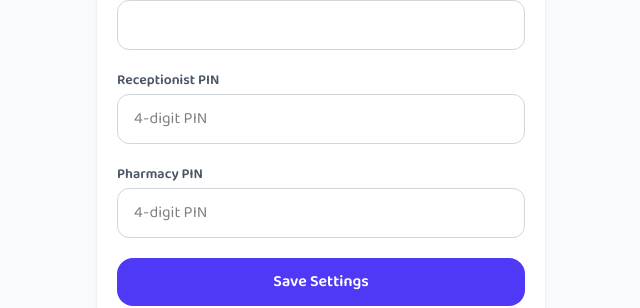
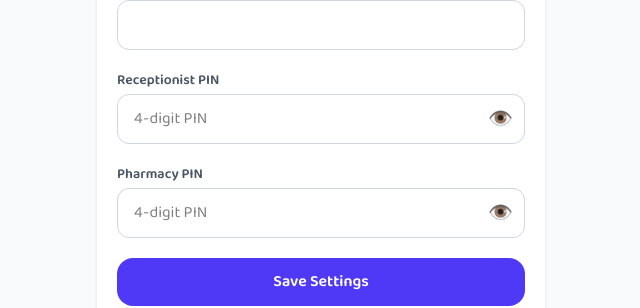
Before and after one commit to kp1153/psychiatrists, a Next.js app: page /doctor/settings in a window 1280 px wide. Shown: the part 224-532 px from the top of the page, without its empty margins (319-959 px from the left). Built offline with nearby package versions, Linux system fonts and the light colour scheme; no server answers.

Commit message:
add medicines picker, BottomNav on all pages, first-time PIN onboarding, eye toggle on PIN inputs

```diff
--- a/app/doctor/page.js
+++ b/app/doctor/page.js
@@ -1,7 +1,7 @@
-'use client';
-import { useEffect, useState } from 'react';
-import Link from 'next/link';
-import BottomNav from '@/components/BottomNav';
+"use client";
+import { useEffect, useState } from "react";
+import Link from "next/link";
+import BottomNav from "@/components/BottomNav";
 
 export default function DoctorQueuePage() {
   const [queue, setQueue] = useState([]);
@@ -9,9 +9,9 @@ export default function DoctorQueuePage() {
 
   async function fetchQueue() {
     setLoading(true);
-    const res = await fetch('/api/prescriptions?status=pending');
+    const res = await fetch("/api/prescriptions?status=pending");
     if (!res.ok) {
-      if (res.status === 401) window.location.href = '/login';
+      if (res.status === 401) window.location.href = "/login";
       setLoading(false);
       return;
     }
@@ -20,36 +20,71 @@ export default function DoctorQueuePage() {
     setLoading(false);
   }
 
-  useEffect(() => { fetchQueue(); }, []);
+  useEffect(() => {
+    async function init() {
+      const s = await fetch("/api/settings");
+      if (s.ok) {
+        const data = await s.json();
+        if (data.pin_receptionist === "1234" && data.pin_pharmacy === "5678") {
+          window.location.href = "/doctor/settings?first=1";
+          return;
+        }
+      }
+      fetchQueue();
+    }
+    init();
+  }, []);
 
   return (
     <>
       <main className="min-h-screen bg-emerald-50 p-4 pb-16">
         <div className="max-w-md mx-auto">
           <div className="flex items-center justify-between mt-4 mb-6">
-            <h1 className="text-2xl font-bold text-emerald-800">Patient Queue</h1>
-            <button onClick={fetchQueue} className="text-sm text-emerald-600 border border-emerald-300 px-3 py-1 rounded-lg">
+            <h1 className="text-2xl font-bold text-emerald-800">
+              Patient Queue
+            </h1>
+            <button
+              onClick={fetchQueue}
+              className="text-sm text-emerald-600 border border-emerald-300 px-3 py-1 rounded-lg"
+            >
               Refresh
             </button>
           </div>
 
-          {loading && <p className="text-gray-400 text-center mt-10">Loading...</p>}
+          {loading && (
+            <p className="text-gray-400 text-center mt-10">Loading...</p>
+          )}
 
           {!loading && queue.length === 0 && (
-            <p className="text-gray-400 text-center mt-10">No pending patients</p>
+            <p className="text-gray-400 text-center mt-10">
+              No pending patients
+            </p>
           )}
 
           <div className="flex flex-col gap-3">
-            {queue.map(p => (
-              <Link key={p.id} href={`/doctor/${p.id}`}
-                className="bg-white rounded-2xl shadow p-4 flex flex-col gap-1 hover:shadow-md active:scale-95 transition">
+            {queue.map((p) => (
+              <Link
+                key={p.id}
+                href={`/doctor/${p.id}`}
+                className="bg-white rounded-2xl shadow p-4 flex flex-col gap-1 hover:shadow-md active:scale-95 transition"
+              >
                 <div className="flex items-center justify-between">
-                  <span className="font-semibold text-gray-800">{p.patient_name}</span>
-                  <span className="text-xs bg-yellow-100 text-yellow-700 px-2 py-0.5 rounded-full">Pending</span>
+                  <span className="font-semibold text-gray-800">
+                    {p.patient_name}
+                  </span>
+                  <span className="text-xs bg-yellow-100 text-yellow-700 px-2 py-0.5 rounded-full">
+                    Pending
+                  </span>
                 </div>
                 <span className="text-sm text-gray-500">{p.patient_phone}</span>
-                {p.complaints && <span className="text-sm text-gray-600 mt-1">&quot;{p.complaints}&quot;</span>}
-                <span className="text-xs text-gray-400 mt-1">Token #{p.id} · {p.visit_date?.slice(0, 16)}</span>
+                {p.complaints && (
+                  <span className="text-sm text-gray-600 mt-1">
+                    &quot;{p.complaints}&quot;
+                  </span>
+                )}
+                <span className="text-xs text-gray-400 mt-1">
+                  Token #{p.id} · {p.visit_date?.slice(0, 16)}
+                </span>
               </Link>
             ))}
           </div>
--- a/app/doctor/settings/page.js
+++ b/app/doctor/settings/page.js
@@ -1,16 +1,20 @@
 "use client";
 import { useEffect, useState } from "react";
-import { useRouter } from "next/navigation";
+import { useRouter, useSearchParams } from "next/navigation";
 import BottomNav from "@/components/BottomNav";
 
 export default function SettingsPage() {
   const router = useRouter();
+  const searchParams = useSearchParams();
+  const isFirst = searchParams.get("first") === "1";
   const [clinic, setClinic] = useState(null);
   const [pinR, setPinR] = useState("");
   const [pinP, setPinP] = useState("");
   const [clinicName, setClinicName] = useState("");
   const [saving, setSaving] = useState(false);
   const [saved, setSaved] = useState(false);
+  const [showPinR, setShowPinR] = useState(false);
+  const [showPinP, setShowPinP] = useState(false);
 
   useEffect(() => {
     fetch("/api/settings")
@@ -28,6 +32,10 @@ export default function SettingsPage() {
       alert("PINs must be 4 digits");
       return;
     }
+    if (pinR === "1234" || pinP === "5678") {
+      alert("Please change the default PINs for security");
+      return;
+    }
     setSaving(true);
     await fetch("/api/settings", {
       method: "PATCH",
@@ -39,6 +47,10 @@ export default function SettingsPage() {
       }),
     });
     setSaving(false);
+    if (isFirst) {
+      window.location.href = "/doctor";
+      return;
+    }
     setSaved(true);
     setTimeout(() => setSaved(false), 2000);
   }
@@ -50,14 +62,27 @@ export default function SettingsPage() {
     <>
       <main className="min-h-screen bg-gray-50 p-4 pb-20">
         <div className="max-w-md mx-auto">
+          {!isFirst && (
             <button
               onClick={() => router.back()}
               className="text-indigo-700 text-sm mb-4 mt-2"
             >
               ← Back
             </button>
+          )}
+          {isFirst && (
+            <div className="bg-amber-50 border border-amber-300 rounded-2xl p-4 mb-4">
+              <p className="font-semibold text-amber-900 text-sm">
+                Welcome! First, set staff PINs.
+              </p>
+              <p className="text-xs text-amber-800 mt-1">
+                Share your Clinic ID and the PINs with your receptionist and
+                pharmacy staff. They will log in at /receptionist/login and
+                /pharmacy/login.
+              </p>
+            </div>
+          )}
           <h1 className="text-2xl font-bold text-gray-800 mb-6">Settings</h1>
-
           <div className="bg-white rounded-2xl shadow p-5 flex flex-col gap-5">
             <div>
               <p className="text-xs text-gray-400 mb-1">
@@ -84,28 +109,48 @@ export default function SettingsPage() {
               <label className="block text-sm font-semibold text-gray-600 mb-1">
                 Receptionist PIN
               </label>
+              <div className="relative">
                 <input
-                type="password"
+                  type={showPinR ? "text" : "password"}
                   value={pinR}
                   onChange={(e) => setPinR(e.target.value)}
                   maxLength={4}
                   placeholder="4-digit PIN"
-                className="w-full border border-gray-300 rounded-xl px-4 py-3 text-base focus:outline-none focus:ring-2 focus:ring-indigo-400"
+                  className="w-full border border-gray-300 rounded-xl px-4 py-3 pr-12 text-base focus:outline-none focus:ring-2 focus:ring-indigo-400"
                 />
+                <button
+                  type="button"
+                  onClick={() => setShowPinR((v) => !v)}
+                  className="absolute right-3 top-1/2 -translate-y-1/2 text-xl"
+                  aria-label="Toggle PIN visibility"
+                >
+                  {showPinR ? "🙈" : "👁️"}
+                </button>
+              </div>
             </div>
 
             <div>
               <label className="block text-sm font-semibold text-gray-600 mb-1">
                 Pharmacy PIN
               </label>
+              <div className="relative">
                 <input
-                type="password"
+                  type={showPinP ? "text" : "password"}
                   value={pinP}
                   onChange={(e) => setPinP(e.target.value)}
                   maxLength={4}
                   placeholder="4-digit PIN"
-                className="w-full border border-gray-300 rounded-xl px-4 py-3 text-base focus:outline-none focus:ring-2 focus:ring-indigo-400"
+                  className="w-full border border-gray-300 rounded-xl px-4 py-3 pr-12 text-base focus:outline-none focus:ring-2 focus:ring-indigo-400"
                 />
+                <button
+                  type="button"
+                  onClick={() => setShowPinP((v) => !v)}
+                  className="absolute right-3 top-1/2 -translate-y-1/2 text-xl"
+                  aria-label="Toggle PIN visibility"
+                >
+                  {showPinP ? "🙈" : "👁️"}
+                </button>
+              </div>
             </div>
 
             {saved && (
```
Lines whose indentation alone changed are shown as unchanged.
